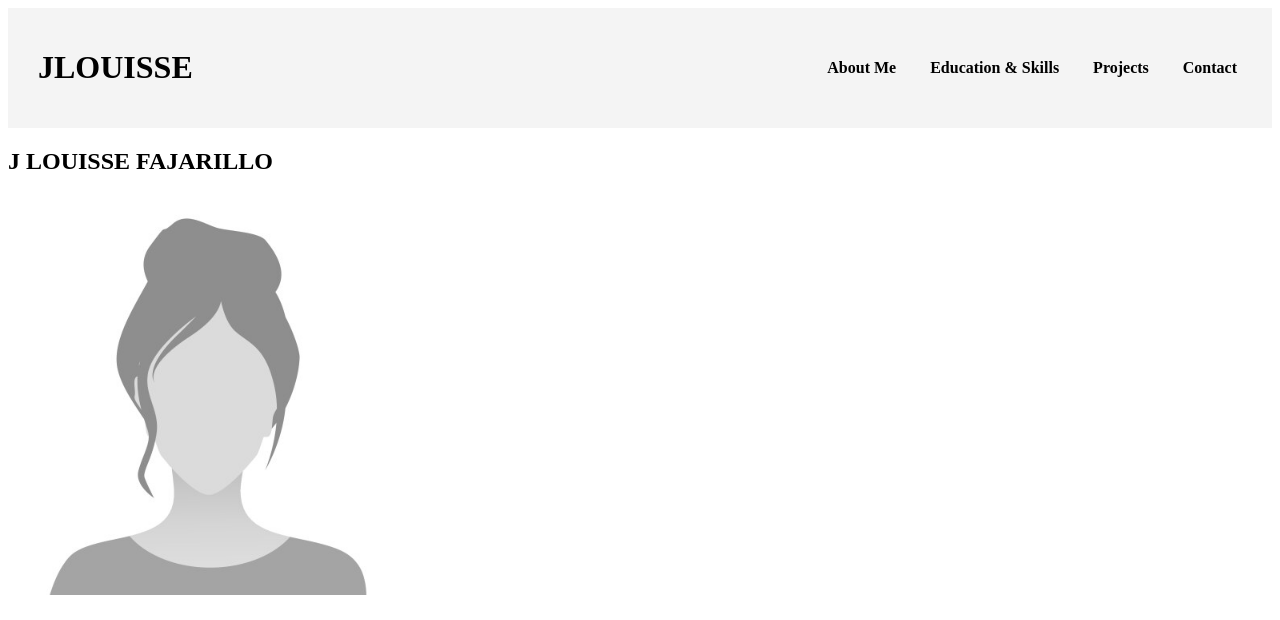
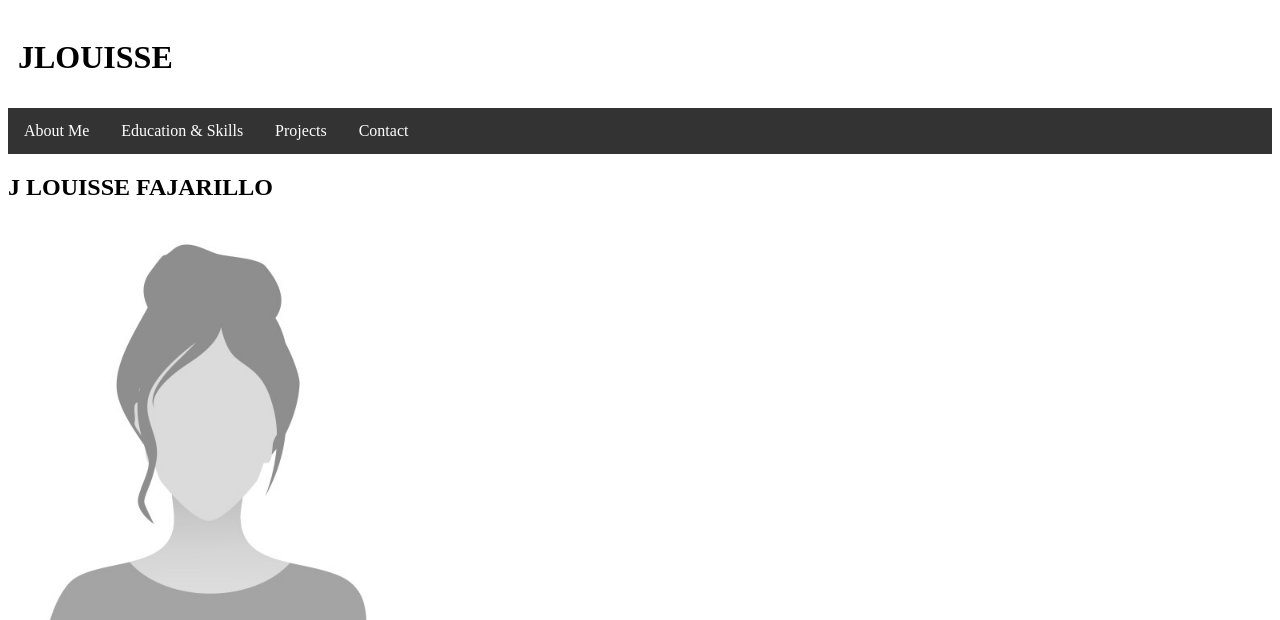
Before and after one commit to luifajarillo/luifajarillo.github.io, a PHP site: page / in a window 1280 px wide. Shown: the top 620 px of the page. Run offline with PHP 8.4, Linux system fonts and the light colour scheme.

Commit message:
Update design.css

```diff
--- a/design.css
+++ b/design.css
@@ -11,25 +11,18 @@ ul{
     list-style-type: none;
     margin: 0;
     padding: 0;
-    display: inline-block;
-    vertical-align: top;
+    overflow: hidden;
+    background-color: #333;
 }
 
 li{
-    display: inline;
-    margin: 0 15px;
+    float: left;
 }
 
-.pages{
+li a{
+    display: block;
+    color: white;
+    text-align: center;
+    padding: 14px 16px;
     text-decoration: none;
-    color: #000;
-    font-weight: bold;
 }
-
-.navbar{
-    display: flex;
-    align-items: center;
-    justify-content: space-between;
-    padding: 10px 20px;
-    background-color: #f4f4f4;
-}
```
